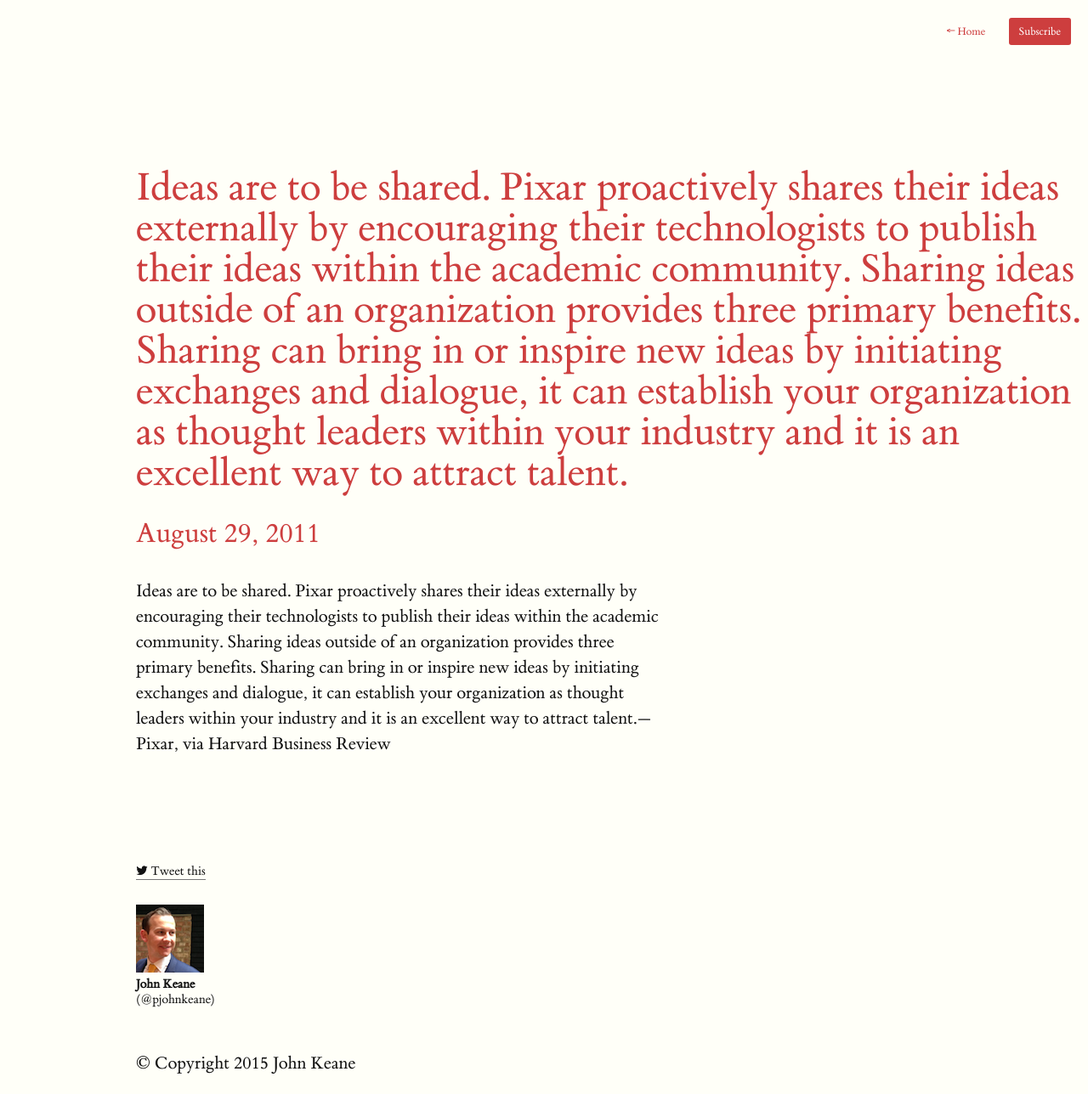
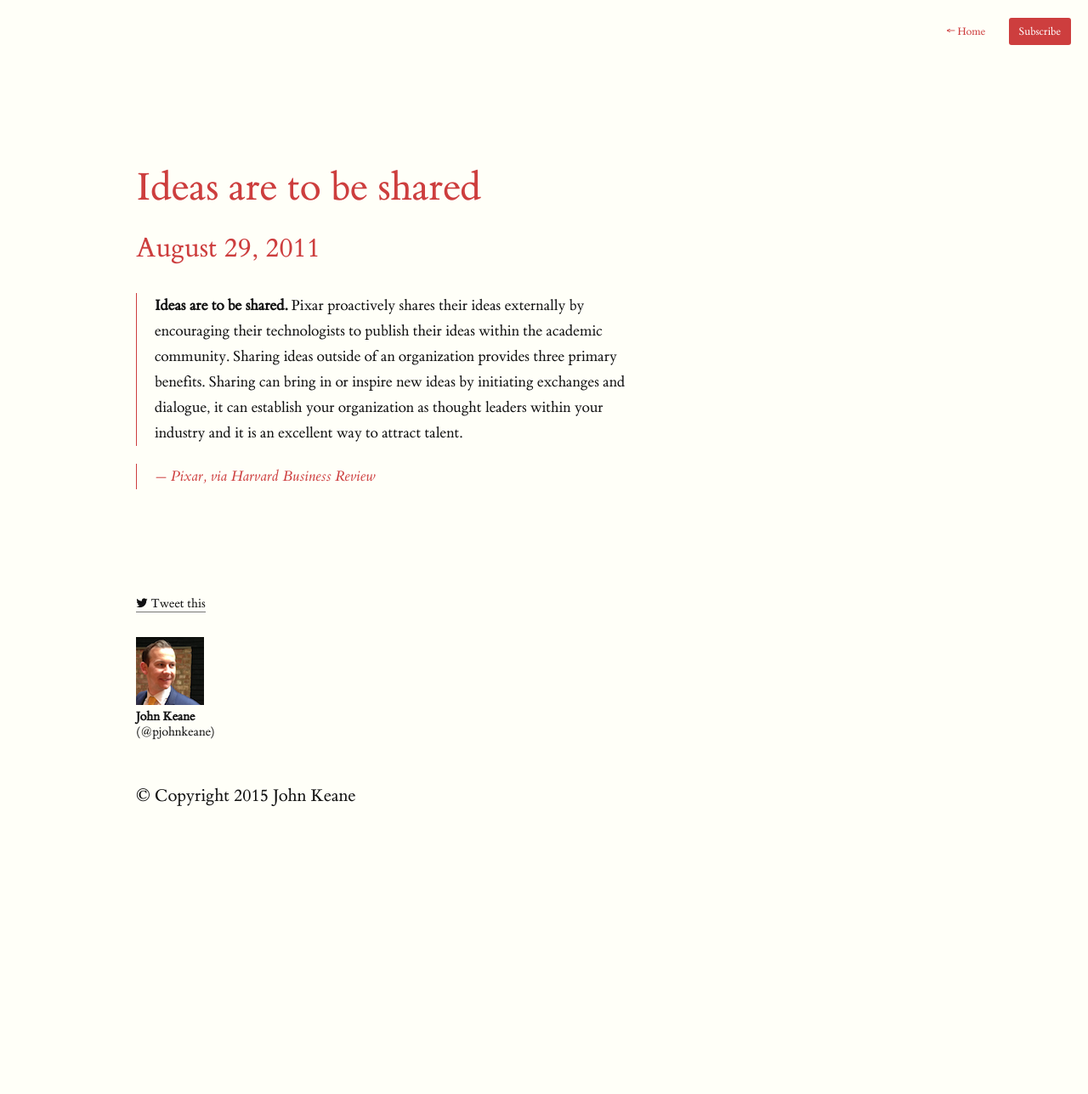
Before and after one commit to pjohnkeane/pjohnkeane.github.io, a Jekyll site: the page built from _posts/tumblr/2011-08-29-ideas-are-to-be-shared-pixar-proactively-shares.md, in a window 1280 px wide. Shown: the whole page at 85% size. Built offline with Jekyll 4.4.1, drawn with Linux system fonts in a browser that asks for light colours; nearby versions of some CDN libraries; Markdown is read by kramdown in place of the engine named in the settings; after the commit the page ends 973 px from its top, so only the background shows below that.

Commit message:
Fixing formatting of some old posts

```diff
--- a/_posts/tumblr/2011-08-29-ideas-are-to-be-shared-pixar-proactively-shares.md
+++ b/_posts/tumblr/2011-08-29-ideas-are-to-be-shared-pixar-proactively-shares.md
@@ -1,15 +1,12 @@
 ---
 layout: post
-title: Ideas are to be shared. Pixar proactively shares their ideas externally by
-  encouraging their technologists to publish their ideas within the academic community.
-  Sharing ideas outside of an organization provides three primary benefits. Sharing
-  can bring in or inspire new ideas by initiating exchanges and dialogue, it can establish
-  your organization as thought leaders within your industry and it is an excellent
-  way to attract talent.
+title: Ideas are to be shared
 date: '2011-08-29T14:16:00+01:00'
 tags:
 - pixar
 - donate
 tumblr_url: http://biscuitsforcheese.co.uk/post/9625445341/ideas-are-to-be-shared-pixar-proactively-shares
 ---
-Ideas are to be shared. Pixar proactively shares their ideas externally by encouraging their technologists to publish their ideas within the academic community. Sharing ideas outside of an organization provides three primary benefits. Sharing can bring in or inspire new ideas by initiating exchanges and dialogue, it can establish your organization as thought leaders within your industry and it is an excellent way to attract talent.—Pixar, via Harvard Business Review
+> **Ideas are to be shared.** Pixar proactively shares their ideas externally by encouraging their technologists to publish their ideas within the academic community. Sharing ideas outside of an organization provides three primary benefits. Sharing can bring in or inspire new ideas by initiating exchanges and dialogue, it can establish your organization as thought leaders within your industry and it is an excellent way to attract talent.
+
+> <cite> &mdash; Pixar, via Harvard Business Review</cite>
```
Also changed, not shown: _posts/tumblr/2011-08-23-we-posted-the-agenda-and-timings-up-on-a-big-sheet.md (+4 -5 lines), _posts/tumblr/2011-08-23-workshops-are-about-the-attendees-not-your.md (+4 -6 lines).
